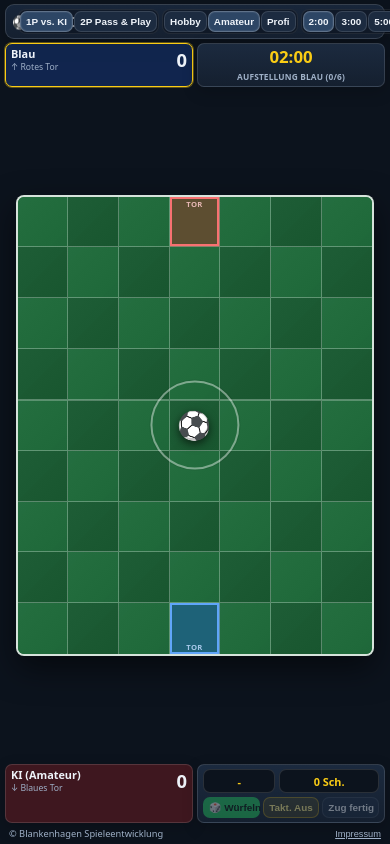
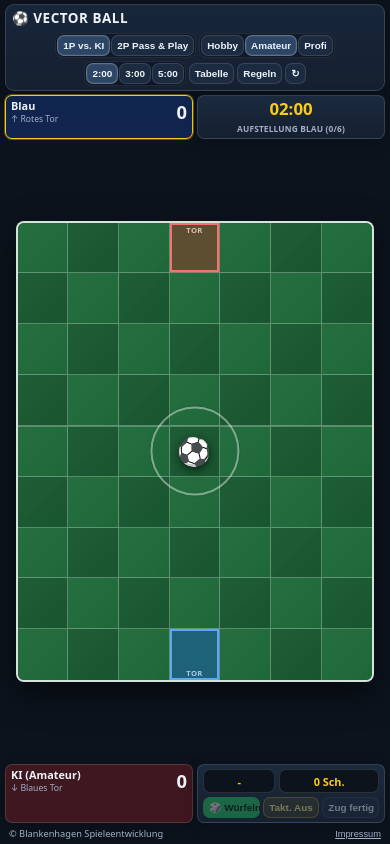
Before and after one commit to blabo1968-dev/vector-ball, a plain HTML site: page index.html in a window 390 px wide. Drawn offline with Linux system fonts and the light colour scheme.

Commit message:
Update index.html

```diff
--- a/index.html
+++ b/index.html
@@ -697,6 +697,8 @@
 
     header.topbar {
       padding: 4px 6px;
+      flex-direction: column;
+      align-items: stretch;
     }
 
     .brand-sub {
@@ -704,9 +706,20 @@
     }
 
     .top-actions {
+      width: 100%;
+      min-width: 0;
       gap: 3px;
       flex-wrap: wrap;
-      justify-content: flex-end;
+      justify-content: center;
+      overflow: visible;
+    }
+
+    .top-actions .choice-group {
+      flex: 0 0 auto;
+    }
+
+    .top-actions > .btn {
+      flex: 0 0 auto;
     }
 
     button.btn,
```
